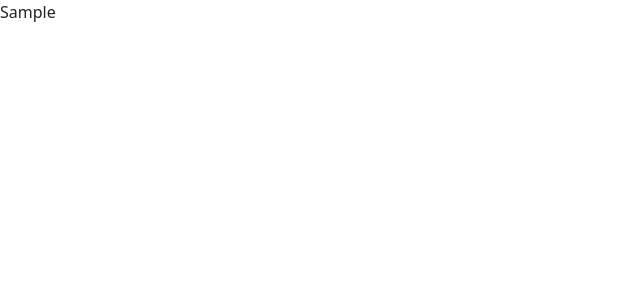
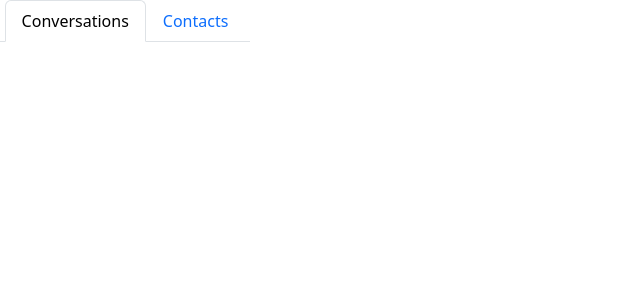
Before and after one commit to RedEcks/chat-app, a React (Create React App) app: page / in a window 1280 px wide. Both pictures are taken after typing "Sample" into the empty fields and a click on the button "Login". Shown: the top 300 px of the page, without its empty margins (0-640 px from the left). Built offline with nearby package versions, Linux system fonts and the light colour scheme.

Commit message:
completed dashboard functionality

```diff
--- a/src/components/Dashboard.js
+++ b/src/components/Dashboard.js
@@ -1,7 +1,8 @@
 import React from 'react'
+import Sidebar from './Sidebar'
 
 export default function Dashboard({id}) {
   return (
-    <div>{id}</div>
+    <Sidebar id = {id}/>
   )
 }
--- /dev/null
+++ b/src/components/Sidebar.js
@@ -0,0 +1,28 @@
+import React, { useState } from 'react'
+import { Tab, Nav } from 'react-bootstrap'
+
+
+const CONVERSATIONS_KEY = 'conversations'
+const CONTACTS_KEY = 'contacts'
+
+export default function Sidebar({id}) {
+    const [activeKey, setActiveKey]= useState(CONVERSATIONS_KEY)
+  return (
+    <div style={{width: '250px'}} className='d-flex flex-column'>
+        <Tab.Container activeKey={activeKey} onSelect={setActiveKey}>
+            <Nav variant='tabs' className='justify-content-center'>
+                <Nav.Item>
+                    <Nav.Link eventKey={CONVERSATIONS_KEY}>
+                        Conversations
+                    </Nav.Link>
+                </Nav.Item>
+                <Nav.Item>
+                    <Nav.Link eventKey={CONTACTS_KEY}>
+                        Contacts
+                    </Nav.Link>
+                </Nav.Item>
+            </Nav>
+        </Tab.Container>
+    </div>
+  )
+}
```
